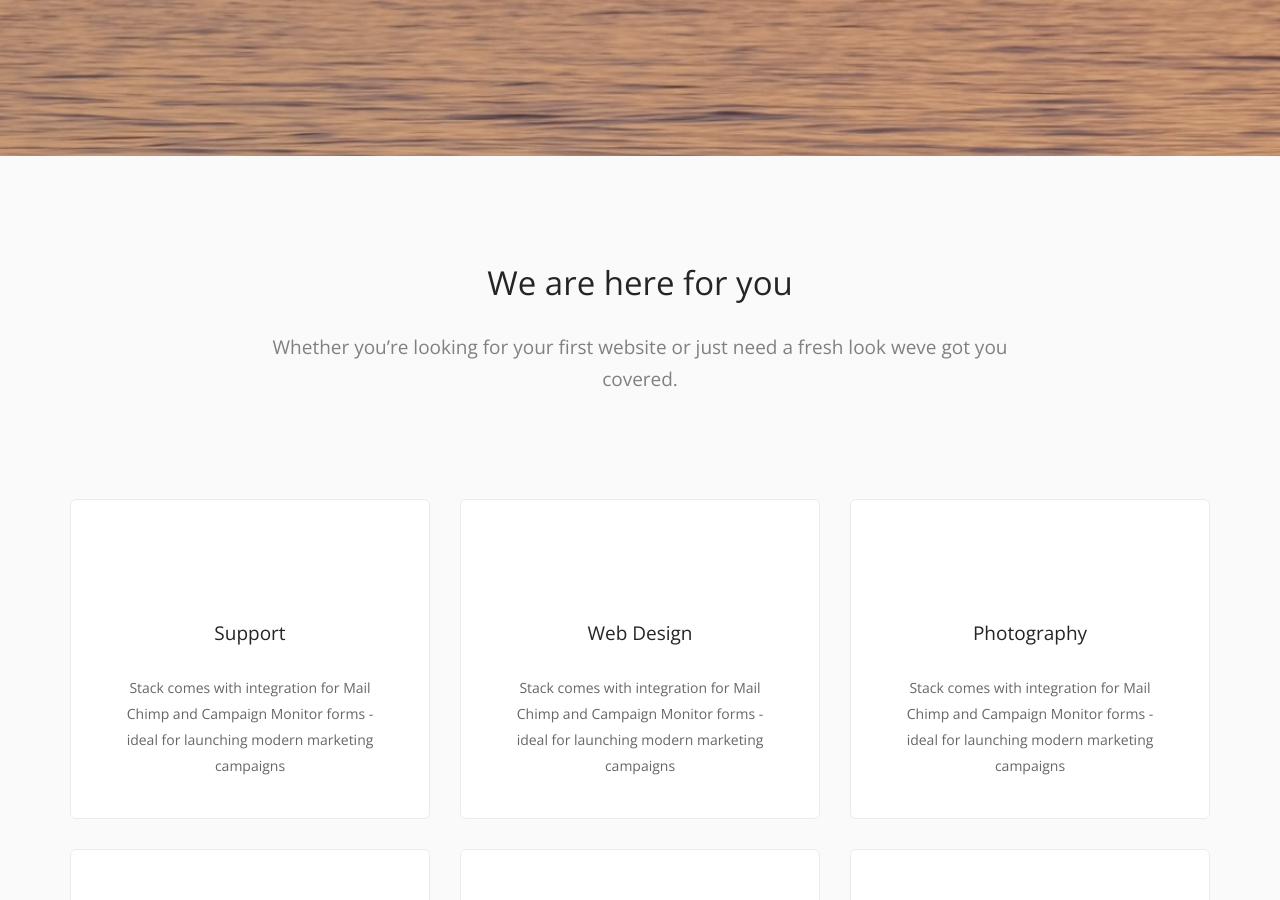
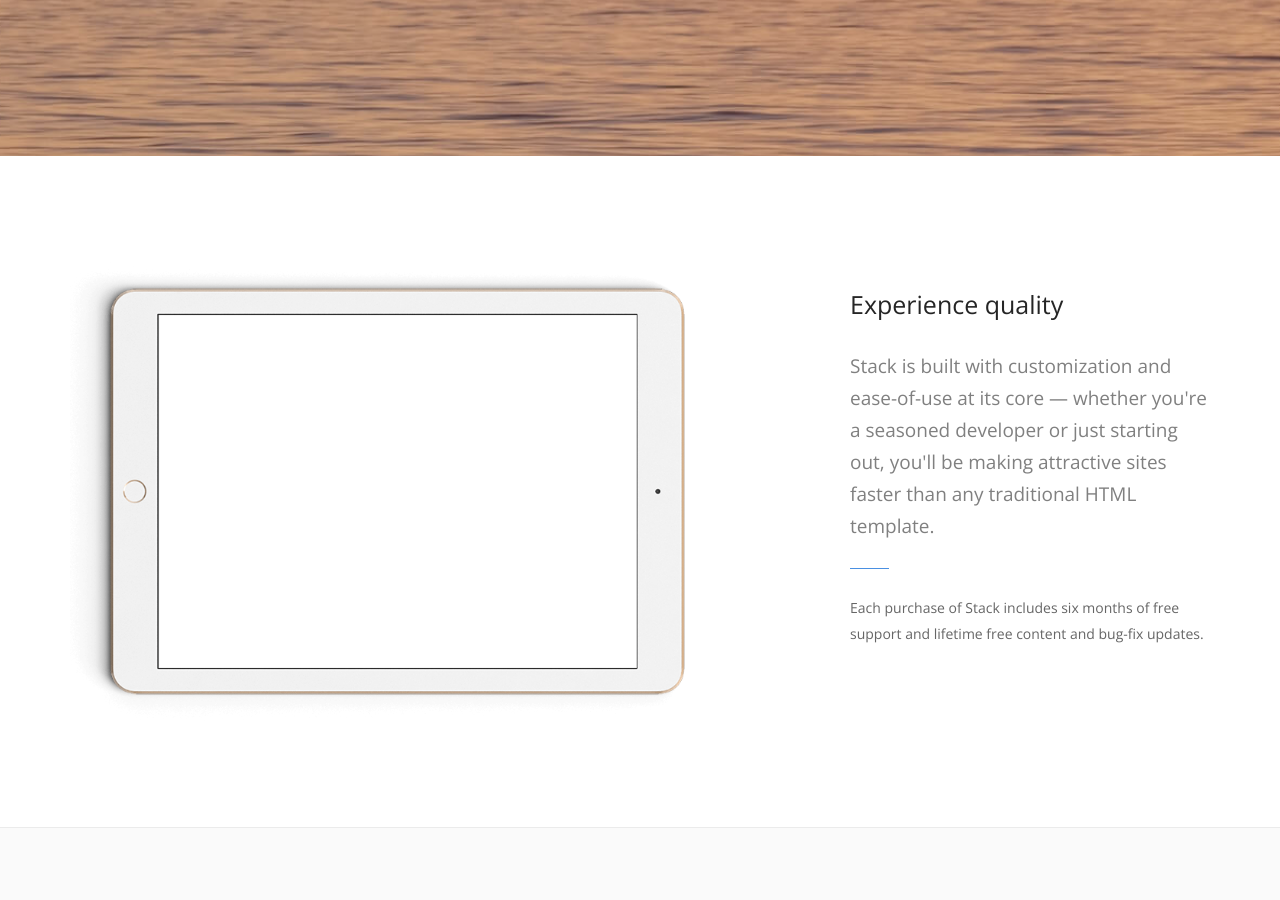
Before and after one commit to WoollyAlly/WoollyAllyTest, a Jekyll site: the page built from index.html, in a window 1280 px wide and 900 px high, scrolled down 744 px. Built offline with Jekyll 4.4.1, drawn with Linux system fonts in a browser that asks for light colours; some web fonts are replaced.

Commit message:
Updated '_includes/about.html' via CloudCannon

```diff
--- a/_includes/about.html
+++ b/_includes/about.html
@@ -1,11 +1,22 @@
-<section class="text-center bg--secondary" id="about">
+
+
+<section id="about" class="switchable ">
     <div class="container">
         <div class="row">
-            <div class="col-sm-10 col-sm-offset-1 col-md-8 col-md-offset-2">
-                <h2 class="editable">We are here for you</h2>
-                <p class="lead editable">
-                    Whether you’re looking for your first website or just need a fresh look weve got you covered.
-                </p>
+            <div class="col-sm-7">
+                <img alt="Image" src="img/device-2.png" />
+            </div>
+            <div class="col-sm-5 col-md-4">
+                <div class="switchable__text">
+                    <h3>Experience quality</h3>
+                    <p class="lead">
+                        Stack is built with customization and ease-of-use at its core &mdash; whether you're a seasoned developer or just starting out, you'll be making attractive sites faster than any traditional HTML template.
+                    </p>
+                    <hr class="short" />
+                    <p>
+                        Each purchase of Stack includes six months of free support and lifetime free content and bug-fix updates.
+                    </p>
+                </div>
             </div>
         </div>
         <!--end of row-->
```
